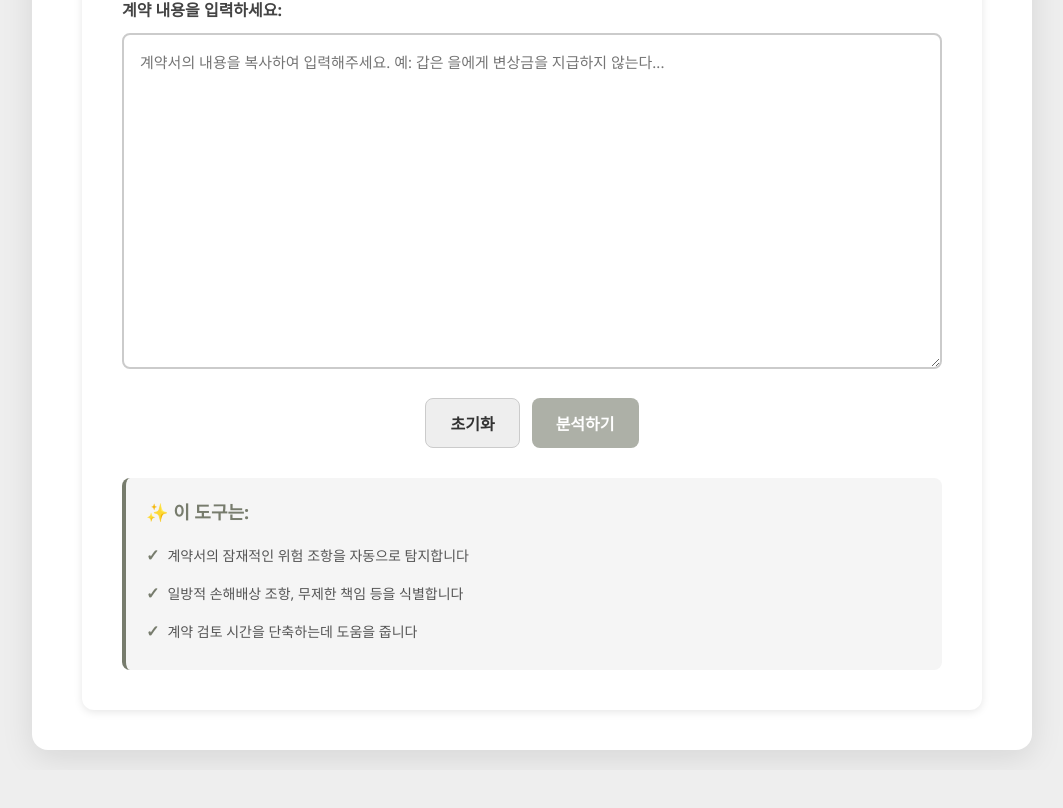
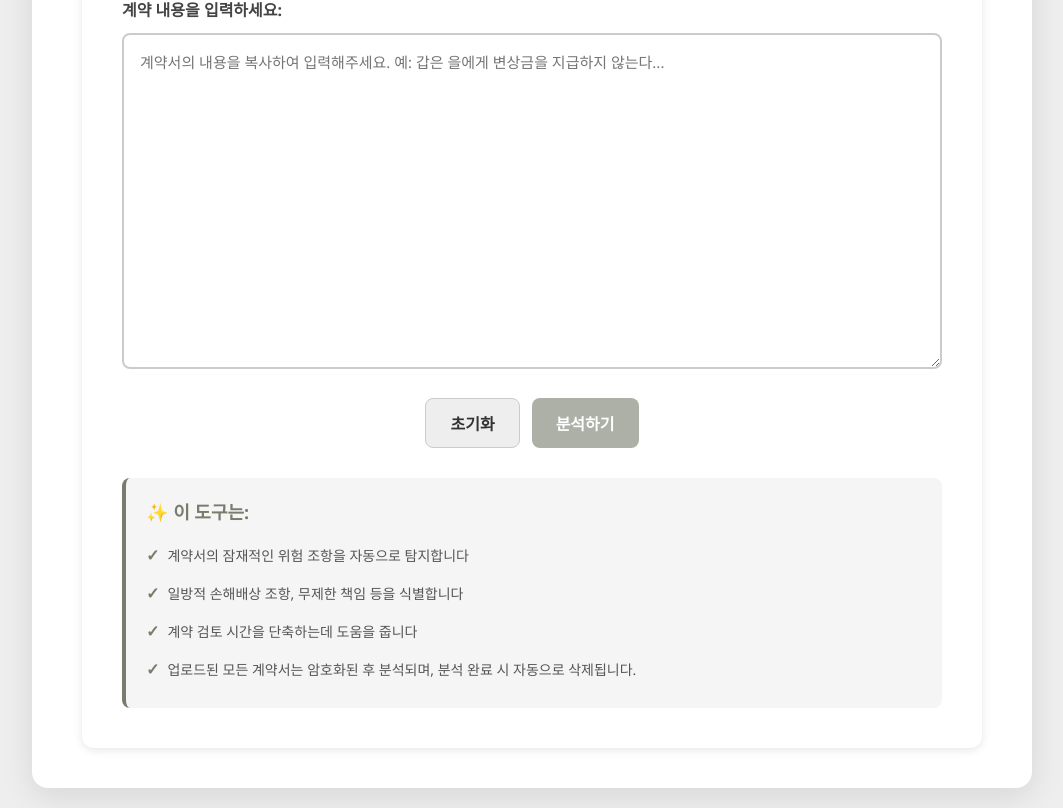
Before and after one commit to Sign-Safe/frontend, a React (Create React App) app: page / in a window 1280 px wide. Shown: the part 291-1099 px from the top of the page, without its empty margins (108-1171 px from the left). Before the commit the page ends 1061 px from the top, so only its background shows below. Built offline with nearby package versions, Linux system fonts and the light colour scheme.

Commit message:
도구 설명 추가

```diff
--- a/src/pages/TextInputPage.tsx
+++ b/src/pages/TextInputPage.tsx
@@ -61,6 +61,7 @@ const TextInputPage: React.FC<TextInputPageProps> = ({ onAnalysis }) => {
             <li>계약서의 잠재적인 위험 조항을 자동으로 탐지합니다</li>
             <li>일방적 손해배상 조항, 무제한 책임 등을 식별합니다</li>
             <li>계약 검토 시간을 단축하는데 도움을 줍니다</li>
+            <li>업로드된 모든 계약서는 암호화된 후 분석되며, 분석 완료 시 자동으로 삭제됩니다.</li>
           </ul>
         </div>
       </div>
```
